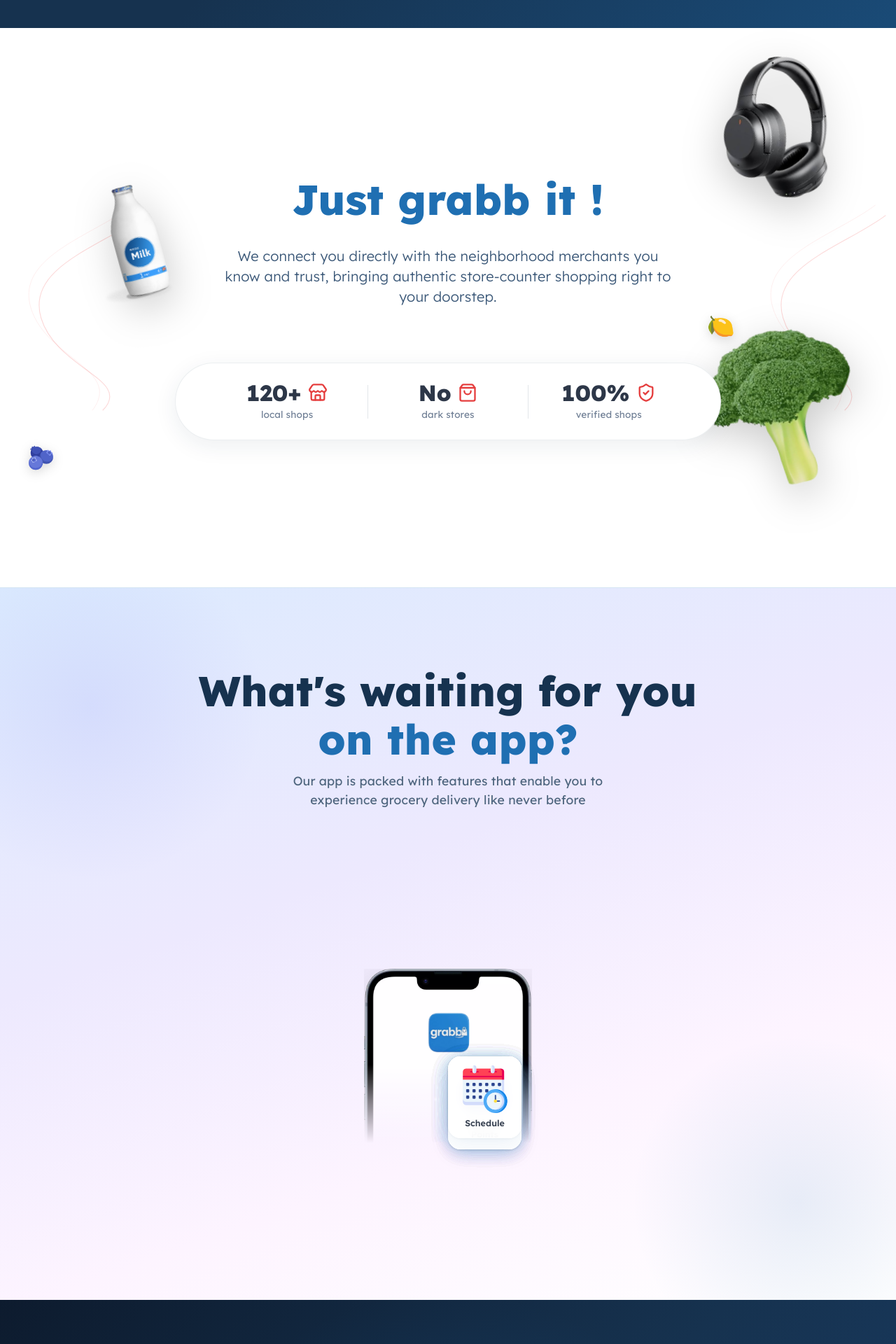
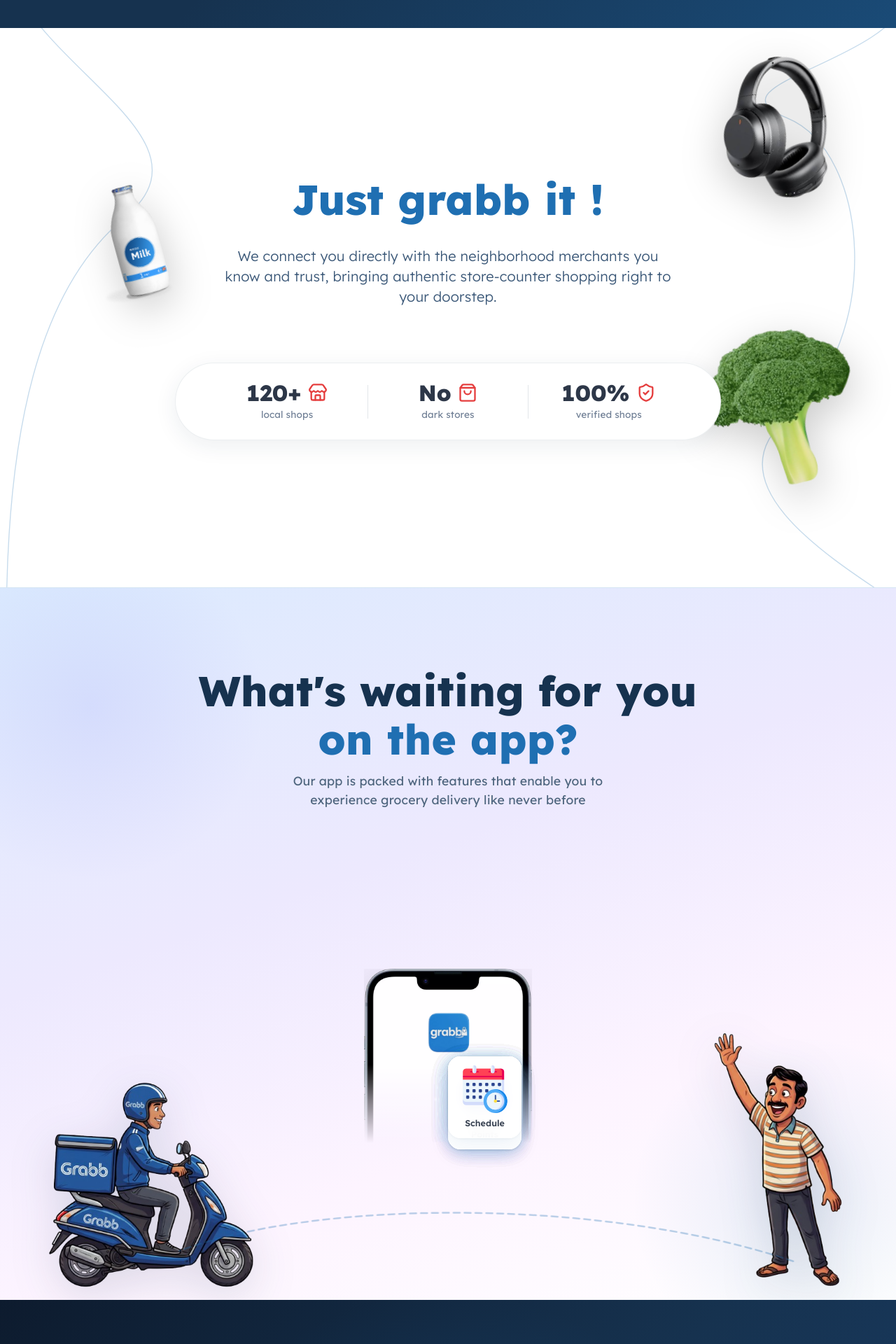
Before and after one commit to Keshx-3/grabb-website, a React (Vite) app: page / in a window 1280 px wide. Shown: the part 760-2680 px from the top of the page at 70% size. Built offline with nearby package versions, Linux system fonts and the light colour scheme; grey boxes are pictures that could not be loaded.

Commit message:
feat: add corner images & delivery path on features page, orbital paths on trust section, navbar non-sticky, image reveal order/speed tweaks

```diff
--- a/src/components/Navbar.css
+++ b/src/components/Navbar.css
@@ -1,5 +1,5 @@
 .navbar-simple {
-  position: fixed;
+  position: absolute;
   top: 0;
   right: 0;
   z-index: 1000;
--- a/src/pages/Home.css
+++ b/src/pages/Home.css
@@ -280,7 +280,19 @@
   border-bottom: 1px solid var(--color-border);
 }
 
-/* Decorative SVG Curves */
+/* ─── Full-section orbital path SVG ─── */
+.trust-section-paths {
+  position: absolute;
+  top: 0;
+  left: 0;
+  width: 100%;
+  height: 100%;
+  pointer-events: none;
+  z-index: 1;
+  overflow: visible;
+}
+
+/* Decorative SVG Curves (legacy side panels — kept for fallback) */
 .trust-curve {
   position: absolute;
   pointer-events: none;
@@ -308,15 +320,14 @@
   z-index: 2;
   opacity: 0;
   transition:
-    opacity 0.75s cubic-bezier(0.22, 1, 0.36, 1),
-    transform 0.75s cubic-bezier(0.22, 1, 0.36, 1);
-}
-
-/* INNER: runs the gentle bob animation — totally separate from outer transition */
+    opacity 1.4s cubic-bezier(0.22, 1, 0.36, 1),
+    transform 1.4s cubic-bezier(0.22, 1, 0.36, 1);
+}
+
+/* INNER: static — no bob animation */
 .trust-float-inner {
   width: 100%;
   height: 100%;
-  animation: trustBob 6s ease-in-out infinite;
 }
 
 @keyframes trustBob {
@@ -764,6 +775,86 @@
   justify-content: center;
   overflow: hidden;
   padding-bottom: 0;
+}
+
+/* ─── Decorative corner images in the features section ─── */
+.features-corner-img {
+  position: absolute;
+  bottom: 0;
+  pointer-events: none;
+  z-index: 1;
+  height: 340px;
+  width: auto;
+  object-fit: contain;
+  filter: drop-shadow(0 16px 32px rgba(22, 50, 79, 0.15));
+}
+
+.features-corner-left {
+  left: 0;
+  transform-origin: bottom left;
+}
+
+.features-corner-right {
+  right: 0;
+  transform-origin: bottom right;
+}
+
+/* Person image slightly larger */
+.features-corner-person {
+  height: 420px;
+}
+
+/* ─── Animated delivery path SVG ─── */
+.features-delivery-path {
+  position: absolute;
+  bottom: 0;
+  left: 0;
+  width: 100%;
+  height: 180px;
+  pointer-events: none;
+  z-index: 2;
+  overflow: visible;
+}
+
+.delivery-path-line {
+  stroke: #1F6FB2;
+  stroke-dasharray: 10 7;
+  stroke-dashoffset: 1200;
+  opacity: 0;
+  animation:
+    drawDeliveryPath 1.8s cubic-bezier(0.4, 0, 0.2, 1) 0.3s forwards,
+    marchDeliveryDashes 1.2s linear 2.1s infinite;
+}
+
+@keyframes drawDeliveryPath {
+  0% {
+    stroke-dashoffset: 1200;
+    opacity: 0;
+  }
+
+  10% {
+    opacity: 0.3;
+  }
+
+  100% {
+    stroke-dashoffset: 0;
+    opacity: 0.3;
+  }
+}
+
+@keyframes marchDeliveryDashes {
+  from {
+    stroke-dashoffset: 0;
+  }
+
+  to {
+    stroke-dashoffset: -17;
+  }
+}
+
+.delivery-moving-dot {
+  fill: #ef4444;
+  filter: drop-shadow(0 0 5px rgba(239, 68, 68, 0.7));
 }
 
 /* Decorative floating orbs behind the radial layout */
--- a/src/pages/Home.jsx
+++ b/src/pages/Home.jsx
@@ -25,11 +25,9 @@
     // Progress 0 = section bottom just hits viewport bottom
     // Progress 1 = section top aligned with viewport top
     const items = [
-      ['.trust-float-burger', 0.18],
-      ['.trust-float-dumplings', 0.42],
-      ['.trust-float-pizza', 0.63],
-      ['.trust-float-dot1', 0.50],
-      ['.trust-float-dot2', 0.55],
+      ['.trust-float-dumplings', 0.10],  // headphone — first
+      ['.trust-float-burger', 0.45],     // milk — second
+      ['.trust-float-pizza', 0.63]     // broccoli — third
     ];
 
     const handleScroll = () => {
@@ -178,15 +176,37 @@
       {/* Trust & Philosophy Section (Second Fold) */}
       <section className="home-trust-section" ref={trustSectionRef}>
 
-        {/* Decorative SVG Curves */}
-        <svg className="trust-curve trust-curve-left" viewBox="0 0 300 400" fill="none" xmlns="http://www.w3.org/2000/svg">
-          <path d="M280 20 C200 80, 50 120, 80 220 C110 320, 260 340, 200 400" stroke="#ef4444" strokeWidth="1.5" strokeOpacity="0.2" fill="none" />
-          <path d="M260 0 C180 60, 30 100, 60 200 C90 300, 240 320, 180 400" stroke="#ef4444" strokeWidth="1" strokeOpacity="0.12" fill="none" />
+        {/* Decorative flowing lines — gently swirl through each image */}
+        <svg
+          className="trust-section-paths"
+          viewBox="0 0 1400 900"
+          preserveAspectRatio="none"
+          xmlns="http://www.w3.org/2000/svg"
+        >
+          {/* LEFT: flows in from top-left, swirls through milk (195, 305), exits bottom-left */}
+          <path
+            d="M 30 -50
+               C 110 90, 330 190, 195 305
+               C 60 420, 10 650, 10 960"
+            fill="none"
+            stroke="#1F6FB2"
+            strokeWidth="1.5"
+            strokeOpacity="0.25"
+          />
+          {/* RIGHT: flows in from top-right, through headphone (1230,145), through broccoli (1232,626), exits bottom-right */}
+          <path
+            d="M 1420 -50
+               C 1380 60, 1100 90, 1230 145
+               C 1360 200, 1380 500, 1232 626
+               C 1084 752, 1380 900, 1450 960"
+            fill="none"
+            stroke="#1F6FB2"
+            strokeWidth="1.5"
+            strokeOpacity="0.25"
+          />
         </svg>
-        <svg className="trust-curve trust-curve-right" viewBox="0 0 300 400" fill="none" xmlns="http://www.w3.org/2000/svg">
-          <path d="M20 20 C100 80, 250 120, 220 220 C190 320, 40 340, 100 400" stroke="#ef4444" strokeWidth="1.5" strokeOpacity="0.2" fill="none" />
-          <path d="M40 0 C120 60, 270 100, 240 200 C210 300, 60 320, 120 400" stroke="#ef4444" strokeWidth="1" strokeOpacity="0.12" fill="none" />
-        </svg>
+
+
 
         {/* Floating Product Cut-out Images */}
         <div className="trust-float trust-float-burger">
@@ -260,6 +280,28 @@
 
       {/* Features Section, Third Page */}
       <section className="home-features-section" ref={featuresSectionRef}>
+        {/* Bottom-left decorative rider image */}
+        <img src="/Grabb rider.png" alt="Grabb Rider" className="features-corner-img features-corner-left" />
+        {/* Bottom-right decorative person image */}
+        <img src="/Person.png" alt="Person" className="features-corner-img features-corner-right features-corner-person" />
+
+        {/* Animated dashed delivery path from rider to person */}
+        <svg
+          className="features-delivery-path"
+          viewBox="0 0 1400 180"
+          preserveAspectRatio="none"
+          xmlns="http://www.w3.org/2000/svg"
+        >
+          <path
+            id="deliveryRoute"
+            className="delivery-path-line"
+            d="M 280 110 C 500 35, 950 35, 1240 125"
+            fill="none"
+            strokeWidth="2.5"
+            strokeLinecap="round"
+          />
+        </svg>
+
         <div className="features-section-container text-center reveal">
           <h2 className="features-section-title">
             What's waiting for you <br /> <span>on the app?</span>
@@ -334,7 +376,7 @@
 
             {/* Left Column: Text & Badges */}
             <div className="download-card-content">
-              <h2>Get the <span style={{color: 'var(--color-accent)'}}>Grabb</span> app!</h2>
+              <h2>Get the <span style={{ color: 'var(--color-accent)' }}>Grabb</span> app!</h2>
               <p>Experience seamless online ordering only on the Grabb app</p>
 
               <div className="download-card-badges">
```
Also changed, not shown: public/Grabb rider.png (added), public/Person.png (added).
